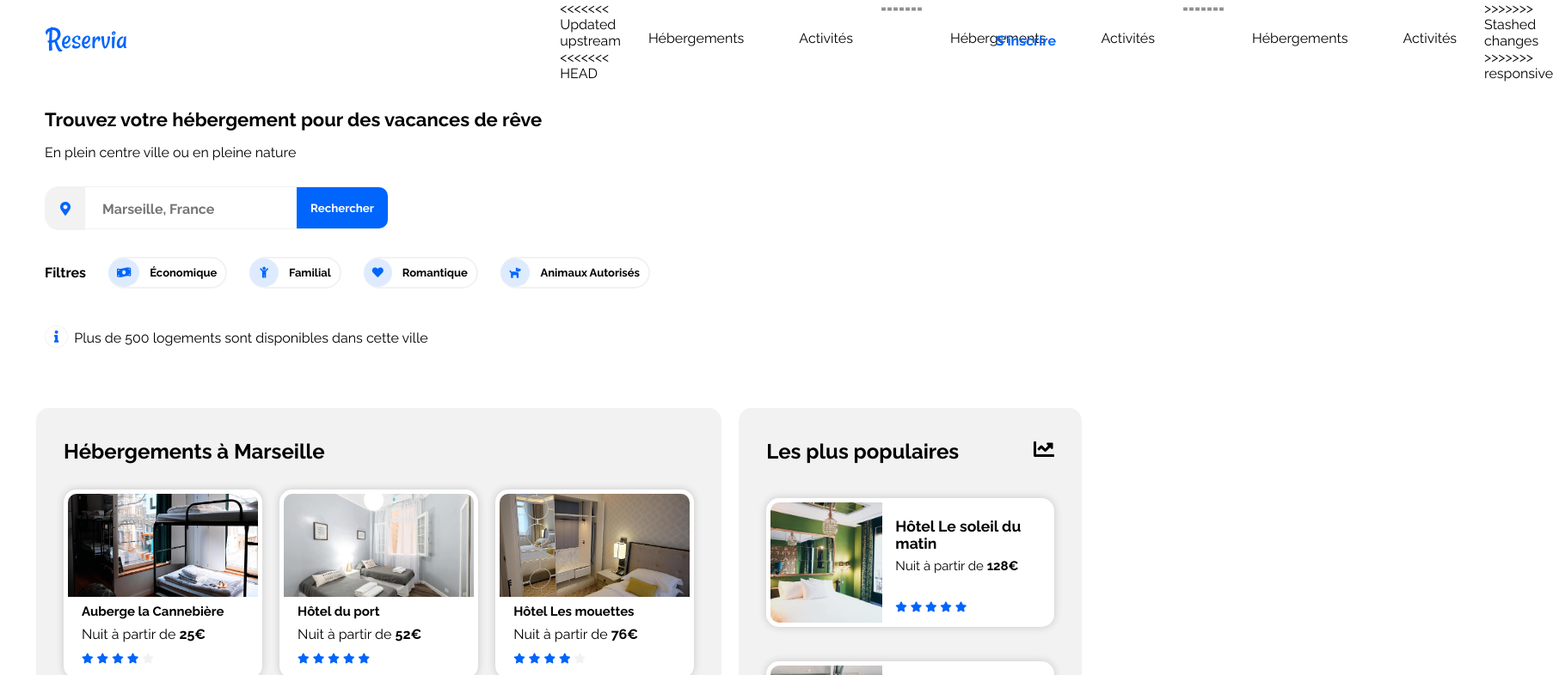
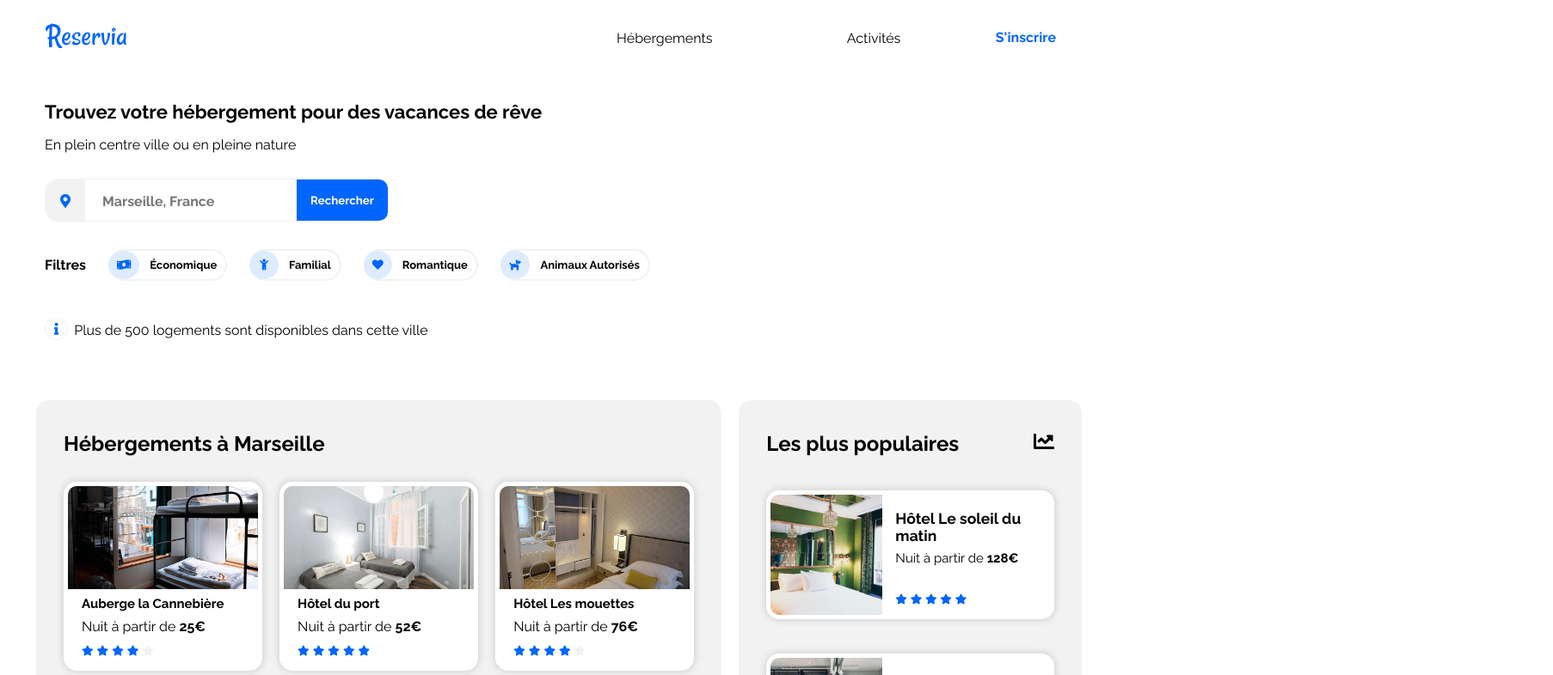
Before and after one commit to Thomas083/ThomasDebray_2_06012021, a plain HTML site: page index.html in a window 1280 px wide. Shown: the top 786 px of the page at 86% size, 1806 px wide, since content can reach past the window. Drawn offline with Linux system fonts and the light colour scheme.

```diff
--- a/index.html
+++ b/index.html
@@ -21,20 +21,9 @@
                 <img src="images/logo/Reservia.svg" alt="Logo du site Reservia" />
             </a>
             <nav class="main-nav">
-<<<<<<< Updated upstream
-                <!--navigation's menu on page-->
-<<<<<<< HEAD
-                <a href="#Hebergement">Hébergements</a>
-                <a href="#Activites">Activités</a>
-=======
-                <a href="Hebergement">Hébergements</a>
-                <a href="Activites">Activités</a>
-=======
                 <!--navigation's menu on page-->
                 <a href="#Hebergement">Hébergements</a>
                 <a href="#Activites">Activités</a>
->>>>>>> Stashed changes
->>>>>>> responsive
             </nav>
             <a id="subscribe" href="">S'inscrire</a>
         </div>
```
